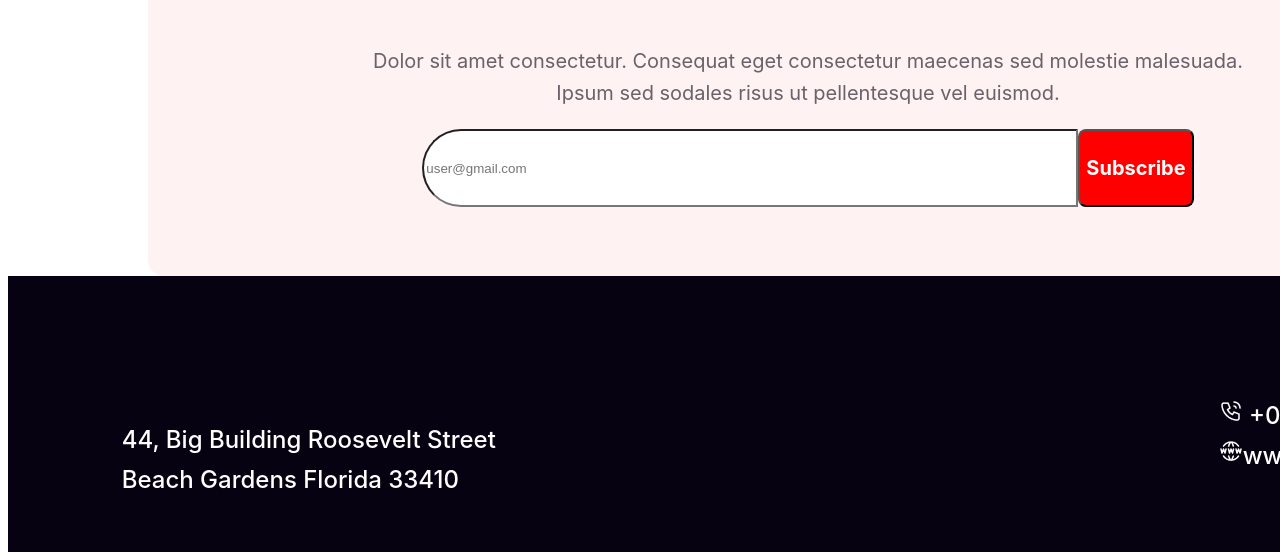
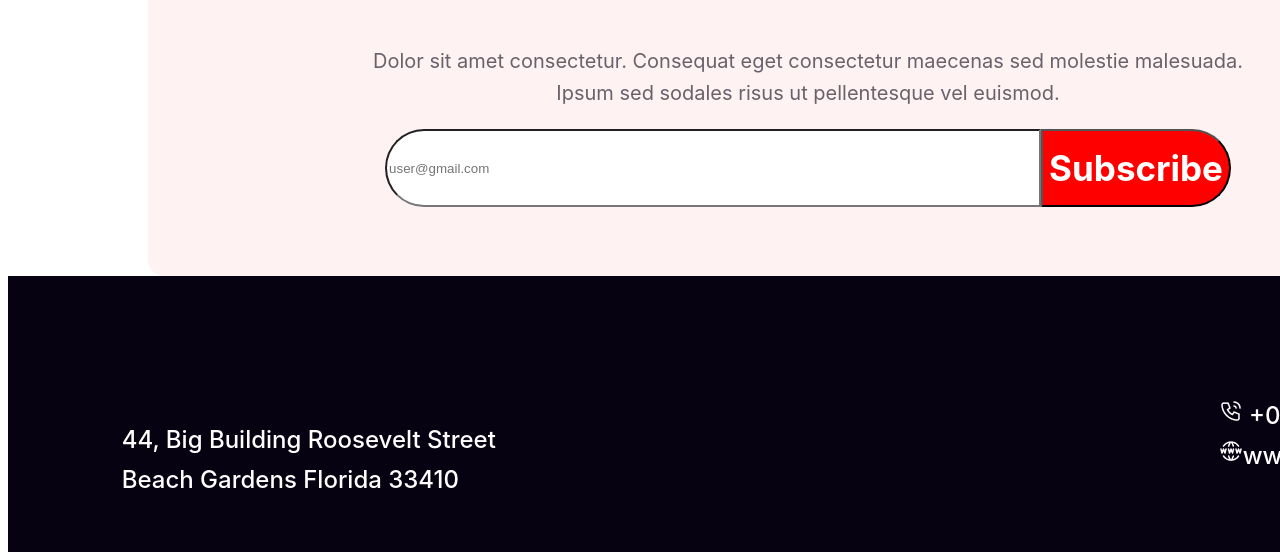
Before and after one commit to protim1451/b9-a1-4303, a plain HTML site: page index.html in a window 1280 px wide. Shown: the part 5604-6156 px from the top of the page. Drawn offline with Linux system fonts and the light colour scheme.

Commit message:
Subscribe button updated

```diff
--- a/styles/style.css
+++ b/styles/style.css
@@ -404,12 +404,12 @@
 }
 #sub-btn{
     gap: 10px;
-    border-radius: 8px;
+    border-radius: 0px 50px 50px 0px;
     background: #F00;
     color: #FFF;
     text-align: center;
     font-family: Inter;
-    font-size: 20px;
+    font-size: 35px;
     font-style: normal;
     font-weight: 700;
     line-height: normal;
```
